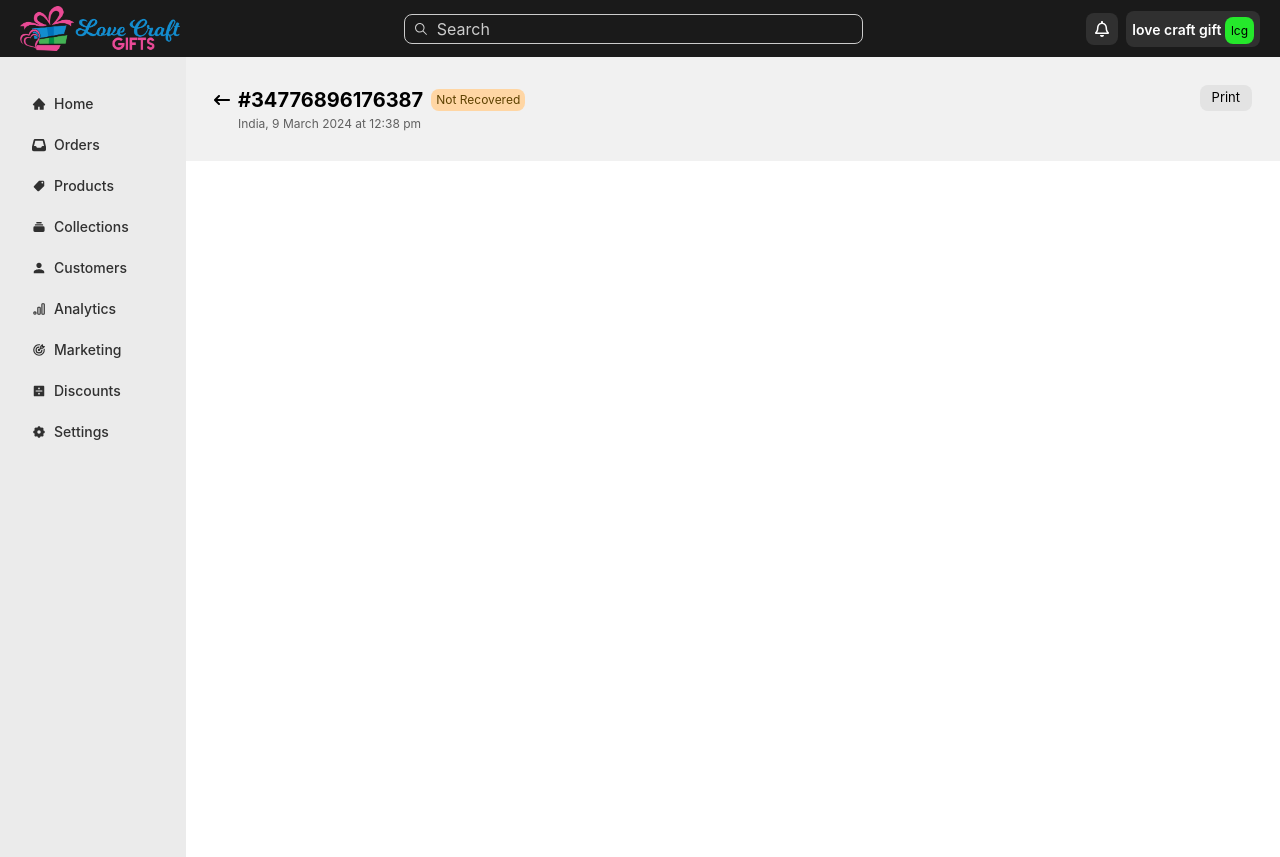
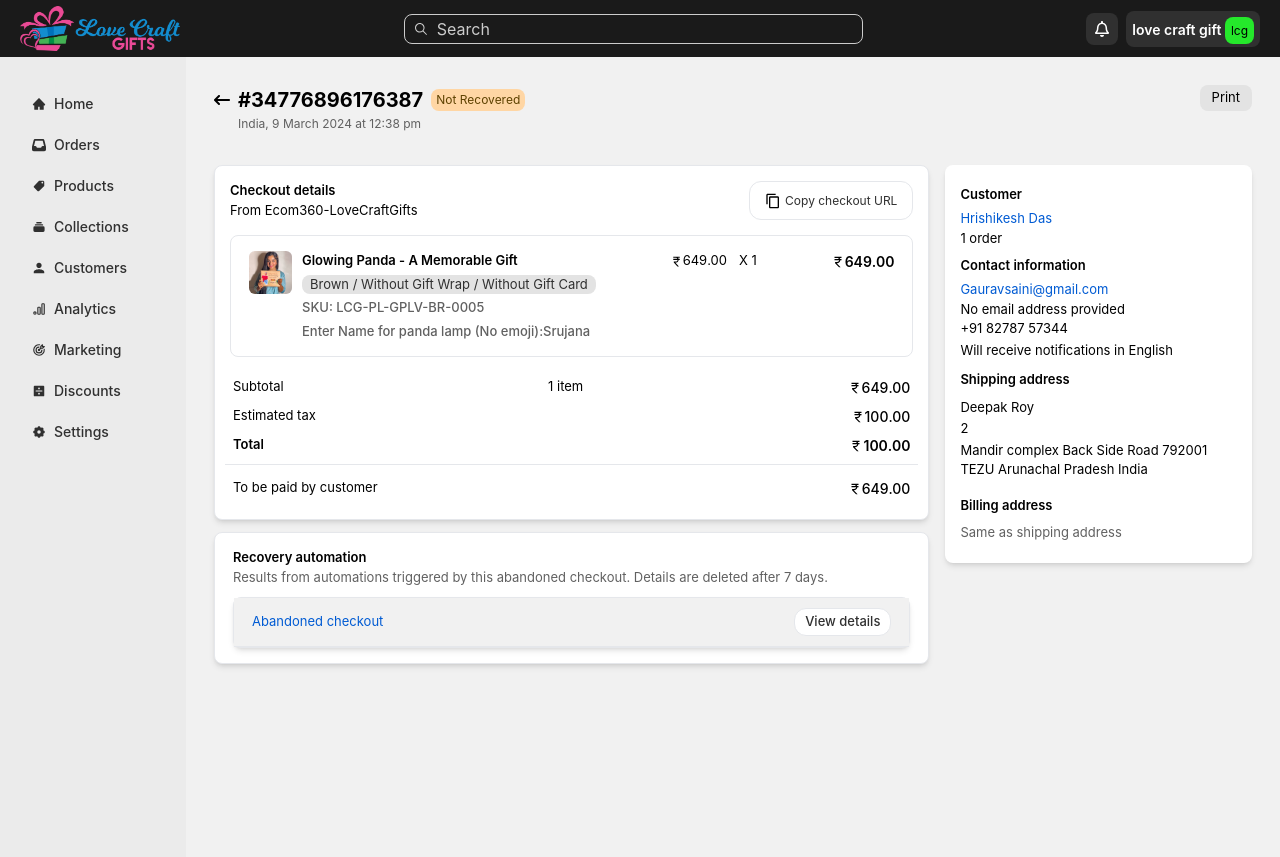
Before and after one commit to sainideepanshu1/lcg-admin-panel, a React (Vite) app: page /Abandoned/abandoned-checkouts-detail in a window 1280 px wide. Built offline with nearby package versions, Linux system fonts and the light colour scheme; the HTML template or start-up script is replaced by a standard one; a web font is replaced by a local one.

Commit message:
abandoned detail complete

```diff
--- a/src/Components/AbandonedCheckoutsDetail.jsx
+++ b/src/Components/AbandonedCheckoutsDetail.jsx
@@ -1,10 +1,13 @@
 import React from "react";
+import { MdContentCopy } from "react-icons/md";
+import { MdCurrencyRupee } from "react-icons/md";
+import Product2 from "../assets/Product2.jpg";
 
 import { Link } from "react-router-dom";
 import { FaArrowLeftLong } from "react-icons/fa6";
 function AbandonedCheckoutsDetail() {
   return (
-    <div className="bg-[#F1F1F1] w-full h-[100%]  md:px[10px]">
+    <div className="bg-[#F1F1F1] w-full   md:px[10px]">
       <div className="flex my-6 items-start justify-between px-7 py-1 sm:px-6 xm:px-2 ">
         <div>
           <div className="flex items-center gap-2 flex-wrap">
@@ -27,10 +30,219 @@ function AbandonedCheckoutsDetail() {
         </div>
 
         <div>
-
           <button className="flex text-heading items-center px-[12px] py-[3px] gap-1   bg-[#E3E3E3] hover:bg-[rgb(206,204,204)] rounded-lg">
             Print
           </button>
+        </div>
+      </div>
+      <div className="flex gap-4  xl:flex-wrap  my-6  px-7 py-1 sm:px-6 xm:px-0 ">
+        <div className="flex flex-col gap-3 h-full   w-[70%] xl:w-[100%]">
+          <div className="border-[1px] w-full   bg-white py-[15px]	 shadow-md rounded-[8px]">
+            <div className="flex justify-between px-[15px] ">
+              <div>
+                <h2 className="text-[13px] font-semibold">Checkout details</h2>
+                <h3 className="text-[13px]">From Ecom360-LoveCraftGifts</h3>
+              </div>
+
+              <button className="flex gap-1 px-[15px]  rounded-xl items-center border-[1px] hover:bg-[#eeeded]">
+                <span>
+                  <MdContentCopy />
+                </span>
+                <span className="text-[12px] text-[#303030]">
+                  Copy checkout URL
+                </span>
+              </button>
+            </div>
+            <div>
+              <div className="flex border-[1px] rounded-lg mx-[15px] my-[15px] justify-between items-start px-[18px] py-[15px]">
+                <div className="flex items-start gap-[10px]">
+                  <div className=" w-[43px] h-[40px] object-contain ">
+                    <img className="rounded-md" src={Product2} alt="" />
+                  </div>
+                  <div className="">
+                    <div className="text-[13px] font-semibold">
+                      <h2>Glowing Panda - A Memorable Gift</h2>
+                    </div>
+
+                    <div className="text-[13px] text-[#303030] bg-[#e3e3e3] px-2 my-[4px] rounded-lg line-clamp-1">
+                      <h3 className="line-clamp-1">
+                        Brown / Without Gift Wrap / Without Gift Card
+                      </h3>
+                    </div>
+                    <div className=" flex flex-col gap-1 text-[#616161] text-[13px]  font-medium  ">
+                      <h3>SKU: LCG-PL-GPLV-BR-0005</h3>
+                      <div className="flex xm:flex-wrap">
+                        <h4>Enter Name for panda lamp (No emoji):</h4>
+                        <h4>Srujana </h4>
+                      </div>
+                    </div>
+                  </div>
+                </div>
+                <div className="flex gap-3 text-[13px] xm:hidden">
+                  <div className="flex items-center">
+                    <span className="flex items-center">
+                      <MdCurrencyRupee />
+                      649
+                    </span>
+                    <span>.00</span>
+                  </div>
+                  <h3>X 1</h3>
+                </div>
+
+                <div className="flex ">
+                  <div className="flex items-center text-[14px] font-semibold ">
+                    <span className="flex items-center">
+                      <MdCurrencyRupee />
+                      649
+                    </span>
+                    <span>.00</span>
+                  </div>
+                </div>
+              </div>
+
+              <div className=" flex flex-col gap-2  py-[5px] mx-[10px] rounded-lg">
+                <div className="flex justify-between px-[8px]">
+                  <h3 className="text-[13px]">Subtotal</h3>
+                  <h3 className="text-[13px]"> 1 item</h3>
+                  <div className=" ">
+                    <div className="flex items-center text-[14px] font-medium">
+                      <span className="flex items-center">
+                        <MdCurrencyRupee />
+                        649
+                      </span>
+                      <span>.00</span>
+                    </div>
+                  </div>
+                </div>
+
+                <div className="flex justify-between px-[8px]">
+                  <h3 className="text-[13px]">Estimated tax</h3>
+
+                  <div className=" ">
+                    <div className="flex items-center text-[14px] font-medium">
+                      <span className="flex items-center">
+                        <MdCurrencyRupee />
+                        100
+                      </span>
+                      <span>.00</span>
+                    </div>
+                  </div>
+                </div>
+
+                <div className="flex justify-between px-[8px]">
+                  <h3 className="text-[13px] font-semibold">Total</h3>
+
+                  <div className=" ">
+                    <div className="flex items-center text-[14px] font-medium">
+                      <span className="flex items-center font-semibold">
+                        <MdCurrencyRupee />
+                        100
+                      </span>
+                      <span className="font-semibold">.00</span>
+                    </div>
+                  </div>
+                </div>
+                <hr />
+                <div className="flex justify-between px-[8px] pt-[5px]">
+                  <h3 className="text-[13px]">To be paid by customer</h3>
+
+                  <div className="flex items-center text-[14px] font-medium">
+                    <span className="flex items-center">
+                      <MdCurrencyRupee />
+                      649
+                    </span>
+                    <span>.00</span>
+                  </div>
+                </div>
+              </div>
+            </div>
+          </div>
+          <div className="border-[1px] w-full   bg-white py-[15px]	 shadow-md rounded-[8px]  px-[18px] ">
+            <div>
+              <h3 className="text-[13px] font-semibold">Recovery automation</h3>
+              <p className="text-[#616161] text-[13px] ">
+                Results from automations triggered by this abandoned checkout.
+                Details are deleted after 7 days.{" "}
+              </p>
+            </div>
+
+            <div className="border-[1px] w-full  mt-[10px]  bg-white shadow-md rounded-[8px]  ">
+              <div className="flex justify-between py-[10px]	  px-[18px] items-center bg-[#f1f1f1]">
+                <h3 className="text-[13px] text-[#005bd3]  hover:underline">
+                  Abandoned checkout
+                </h3>
+                <button className="text-[13px] rounded-xl py-[3px] px-[10px] border-[1px] hover:bg-[#eeeded] font-medium bg-white text-[#303030]">
+                  View details
+                </button>
+              </div>
+              <hr />
+              <div></div>
+            </div>
+          </div>
+        </div>
+
+        <div className=" flex flex-col gap-4 w-[30%] xl:w-[100%]">
+          <div className="">
+            <div className="    border-[1px bg-white py-[20px] px-[15px]	 shadow-md rounded-[8px]">
+              <div className="">
+                <div className="flex justify-between  items-center ">
+                  <h3 className="text-[13px] font-semibold">Customer</h3>
+                </div>
+
+                <div>
+                  <span className="text-[#005bd3] text-[13px] hover:underline">
+                    Hrishikesh Das{" "}
+                  </span>
+                  <h3 className="text-[13px] h">1 order</h3>
+                </div>
+              </div>
+
+              <div className=" ">
+                <h2 className="text-[13px]  font-semibold pt-[8px]">
+                  Contact information
+                </h2>
+              </div>
+
+              <div className="">
+                <div>
+                  <span className="text-[#005bd3]  hover:underline text-[13px]">
+                    Gauravsaini@gmail.com
+                  </span>
+                </div>
+                <div></div>
+              </div>
+              <div className="text-[13px]">
+                <h3 className="text-[13px]">No email address provided</h3>
+                <span className="py-[2px]">+91 82787 57344</span>
+                <h3 className="py-[2px]">
+                  Will receive notifications in English
+                </h3>
+              </div>
+
+              <div className="py-[8px]">
+                <div className="flex justify-between items-center">
+                  <h3 className="text-[13px] font-semibold">
+                    Shipping address
+                  </h3>
+                </div>
+                <div className="text-[13px] py-[8px] flex flex-col gap-[2px]">
+                  <h2>Deepak Roy</h2>
+                  <h2>2</h2>
+                  <h2>
+                    Mandir complex Back Side Road 792001 TEZU Arunachal Pradesh
+                    India
+                  </h2>
+                </div>
+              </div>
+
+              <div className="flex flex-col gap-2">
+                <h3 className="text-[13px] font-semibold">Billing address</h3>
+                <h3 className="text-[13px] text-[#616161]">
+                  Same as shipping address
+                </h3>
+              </div>
+            </div>
+          </div>
         </div>
       </div>
     </div>
--- a/src/Components/AddCustomers.jsx
+++ b/src/Components/AddCustomers.jsx
@@ -82,7 +82,7 @@ function AddCustomers() {
   return (
     <>
       <div
-        className="bg-[#F1F1F1] w-full h-[100%] "
+        className="bg-[#F1F1F1] w-full  "
         onSubmit={handleFormSubmit}
       >
         <div className="flex items-center   text-[20px] font-bold px-7 py-6 gap-3">
--- a/src/Components/OrderDetails.jsx
+++ b/src/Components/OrderDetails.jsx
@@ -462,6 +462,8 @@ function OrderDetails() {
                 </div>
               </div>
             </div>
+
+
             <div className="flex gap-2 justify-end py-2 px-3">
               <button className="text-[13px] border-[1px] px-[10px] py-[6px] rounded-lg  font-semibold">
                 Send invoice
--- a/src/index.css
+++ b/src/index.css
@@ -53,7 +53,7 @@ html.p-theme-light {
   --p-color-bg-surface: #ffffff;
   --p-color-bg-surface-hover: rgba(247, 247, 247, 1);
   --p-color-bg-surface-active: rgba(243, 243, 243, 1);
-  --p-color-bg-surface-selected: rgba(241, 241, 241, 1);
+  --p-color-bg-surface-selected: #f1f1f1;
   --p-color-bg-surface-disabled: rgba(0, 0, 0, 0.05);
   --p-color-bg-surface-secondary: #f7f7f7;
   --p-color-bg-surface-secondary-hover: rgba(241, 241, 241, 1);
```
